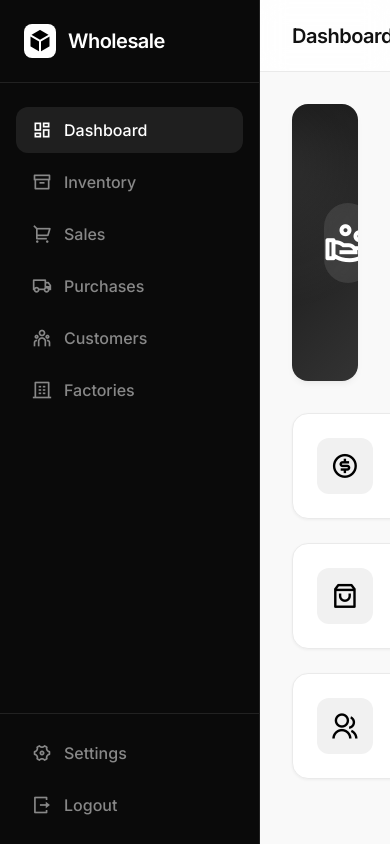
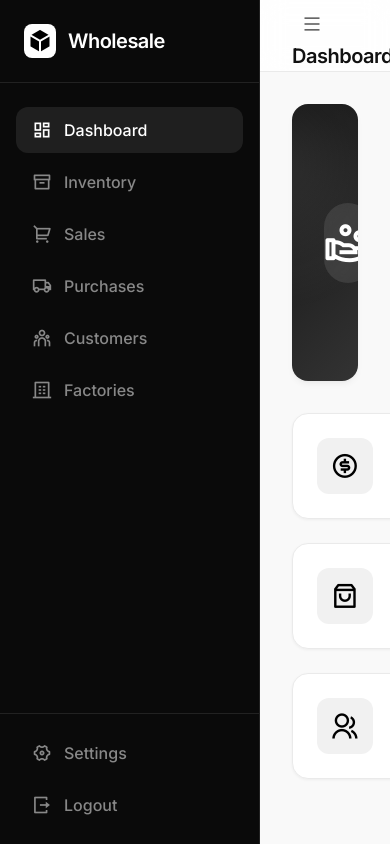
Before and after one commit to eyobmdev/wholesale-management, a React (Vite) app in the folder client/: page / in a window 390 px wide. Built offline with nearby package versions, Linux system fonts and the light colour scheme.

Commit message:
feat: implement react-router-dom navigation and create settings page with responsive sidebar layout

```diff
--- a/client/src/components/layout/Header/index.jsx
+++ b/client/src/components/layout/Header/index.jsx
@@ -1,6 +1,6 @@
 import React, { useState, useEffect } from 'react';
 
-export default function Header() {
+export default function Header({ onMenuClick }) {
   const [isDark, setIsDark] = useState(false);
 
   useEffect(() => {
@@ -14,6 +14,9 @@ export default function Header() {
   return (
     <header className="header">
       <div className="header-left">
+        <button className="icon-btn menu-toggle" onClick={onMenuClick}>
+          <i className="ri-menu-line"></i>
+        </button>
         <h1 className="page-title">Dashboard</h1>
       </div>
       <div className="header-right">
```
